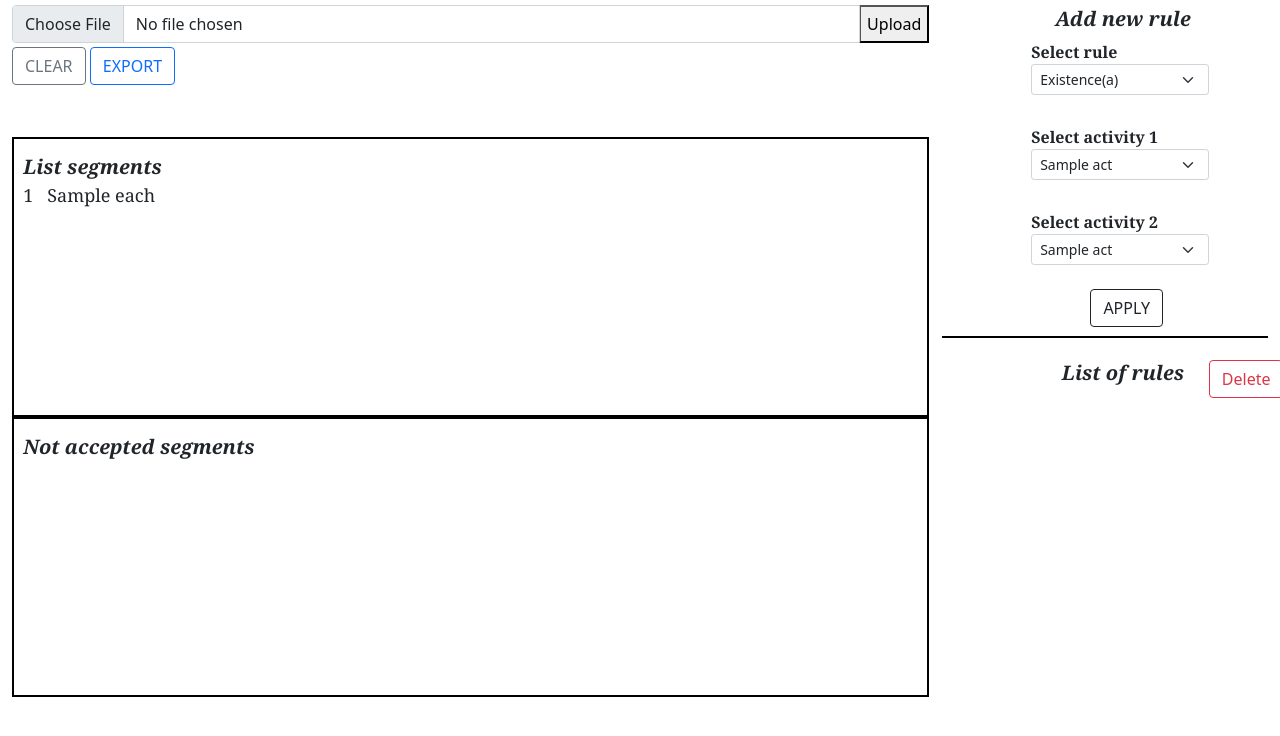
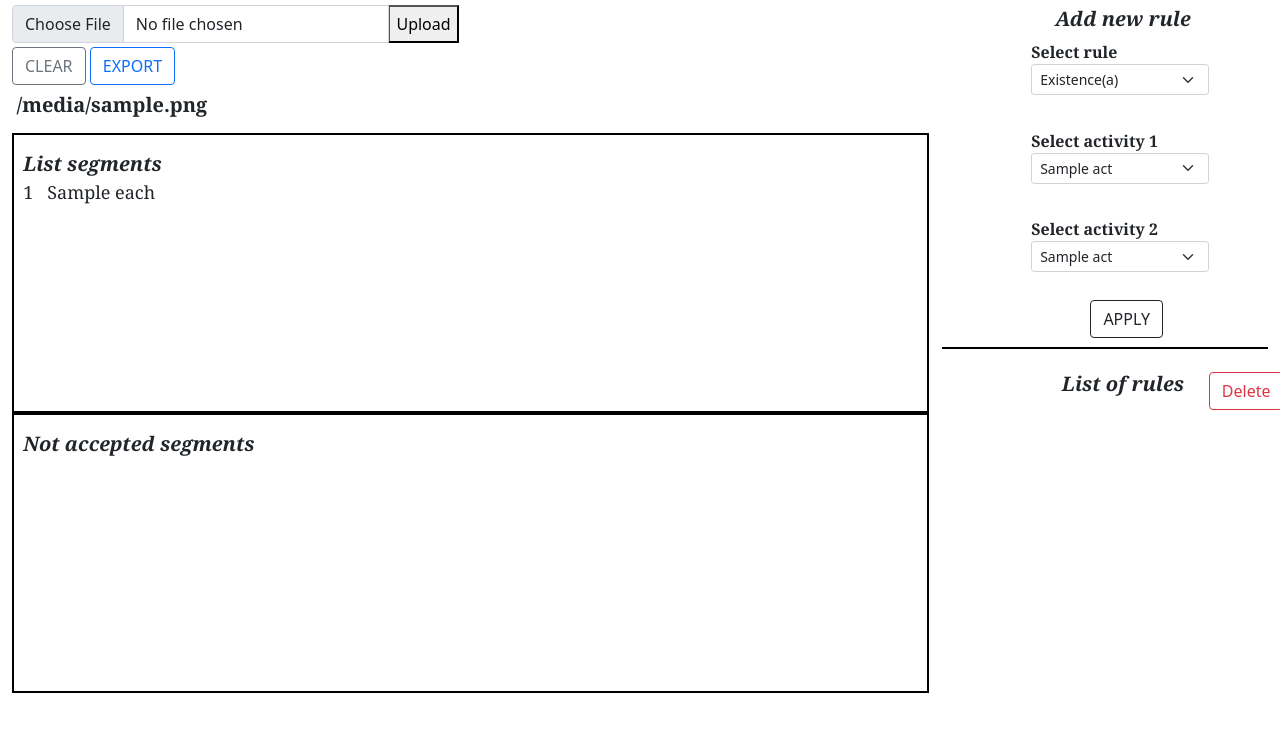
Before and after one commit to bpm-diag/SCAN, a Flask app: template templates/index.html in a window 1280 px wide. Shown: the top 736 px of the page. Run offline with Flask 2, Linux system fonts and the light colour scheme; the template is opened without the code that fills it: most values are stand-ins (such as "Sample title", 1, 10 or a date in 2020); some libraries are stand-ins or nearby versions.

Commit message:
chore: show name of file

```diff
--- a/main.py
+++ b/main.py
@@ -66,7 +66,7 @@ def upload_file():
                     f.write('\n')
                     replaceInFile("segments.txt")
             flash("Successfully loaded", "success")
-            return render_template("index.html", data=actWithOccurence, activity=listActivity)
+            return render_template("index.html", data=actWithOccurence, activity=listActivity, nameFile=filename)
         else:
             flash("Extension not allowed", "danger")
             return redirect(request.url)
--- a/static/css/style.css
+++ b/static/css/style.css
@@ -7,8 +7,8 @@
 
 #b-container{
     width: 98%;
-    height: 100%;
-    margin-top: 0.5%;
+    height: 30%;
+    margin-top: 1%;
 }
 
 .form-control{
@@ -18,6 +18,7 @@
 #segment-container{
     width: 98%;
     height: 280px;
+    margin-top: -1%;
     border:2px solid black;
     border-right-style: outset;
 }
@@ -50,6 +51,16 @@
     margin-left: 1%;
     overflow-y: scroll;
     overflow-x: scroll;
+}
+
+.title_file{
+    width: 100%;
+    height: 32px;
+    margin-left: 1%;
+    margin-top: 1.5%;
+    font-size: 20px;
+    font-family: Georgia, 'Times New Roman', Times, serif;
+    font-weight: bold;
 }
 
 .title{
--- a/static/js/index.js
+++ b/static/js/index.js
@@ -145,6 +145,7 @@ function clearDiv(){
     $(".Divtext").empty()
     $(".DivtextDel").empty()
     $(".divRule").empty()
+    $(".title_file").empty()
     $.ajax({
         url: "/clear"
     });
--- a/templates/index.html
+++ b/templates/index.html
@@ -20,11 +20,23 @@
         <div class="row">
         <div class="col-md-9">
             <div id="buttons-container">
+                <div class="row">
+                    <div class="col-md-6">
                         <form method="post" action="/" enctype="multipart/form-data">
                             <div class="input-group">
-                        <input class="form-control" id="formFile" type="file" name="file" autocomplete="off" required >
+                                <input class="form-control" id="formFile" type="file" name="file" autocomplete="off" required>
                                 <input type="submit" value="Upload">
                             </div>
+                        </form>
+                        <div id="b-container">
+                            <button type="button" class="btn btn-outline-secondary" onclick="clearDiv();">CLEAR</button>
+                            <button type="button" class="btn btn-outline-primary">EXPORT</button>
+                        </div>
+                        <div class="title_file" id="name">
+                            {{nameFile}}
+                        </div>
+                    </div>
+                    <div class="col-md-6" height="10px">
                         {% with messages = get_flashed_messages(with_categories=true) %}
                             {% if messages %}
                                 {% for category, message in messages %}
@@ -35,12 +47,7 @@
                                 {% endfor %}
                             {% endif %}
                         {% endwith %}
-                </form>
-
-
-                <div id="b-container">
-                    <button type="button" class="btn btn-outline-secondary" onclick="clearDiv();">CLEAR</button>
-                    <button type="button" class="btn btn-outline-primary">EXPORT</button>
+                    </div>
                 </div>
              </div>
             <div id="segment-container">
```
Also changed, not shown: segments.txt (deleted, +0 -11 lines). Lines whose indentation alone changed are shown as unchanged.
